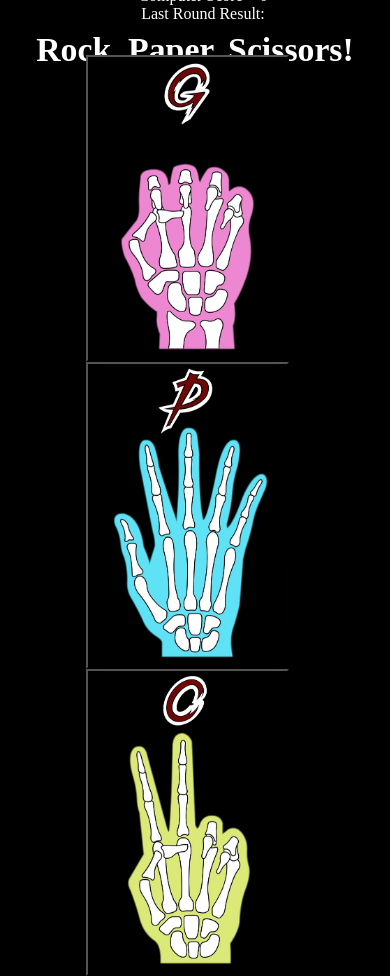
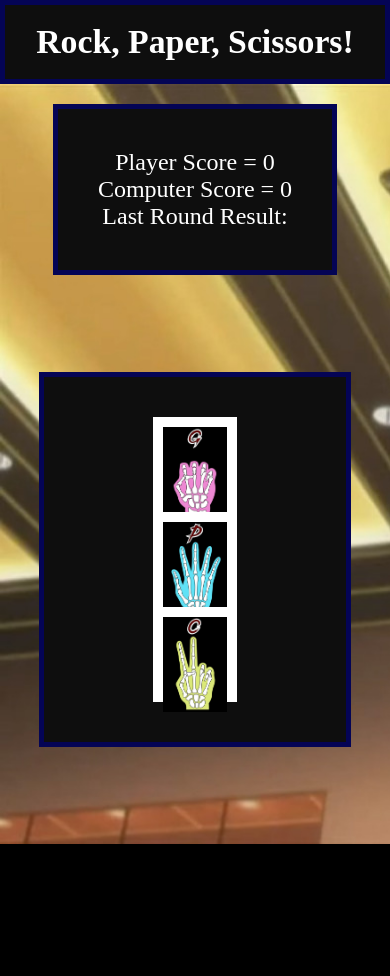
Before and after one commit to lewisgormanneale/rock-paper-scissors, a plain HTML site: page index.html in a window 390 px wide. Both pictures are taken after a click on the button "Start Game". After the commit the page ends 844 px from the top, so only its background shows below. Drawn offline with Linux system fonts and the light colour scheme; a web font is replaced by a local one.

Commit message:
css styling in progress for screen transitions

```diff
--- a/index.html
+++ b/index.html
@@ -10,38 +10,42 @@
     <title>Rock Paper Scissors</title>
 </head>
 <body>
-    <header id="header">
+    <header id="header" class="window">
         <h1>Rock, Paper, Scissors!</h1>
     </header>
     <main>
         <div id="start-screen">
-            <div id="game-start-window">
+            <div id="game-start-window" class="window">
                 <p>First to score 5 points wins!</p>
                 <button id="start-button">Start Game</button>
             </div>
         </div>
         <div id="game-screen" class="invisible">
-            <div id="scoreboard">
+            <div id="scoreboard" class="window">
                 <div id="player-score-message">Player Score = 0</div>
                 <div id="computer-score-message">Computer Score = 0</div>
                 <div>Last Round Result: <span id="last-round-result"></span></div>
             </div>
-            <div id="buttons">
+            <div id="buttons" class="window">
                 <button id="rock-button" class="button">
-                    <img src="images/rock.png">
+                    <img src="images/rock.png" class="button-image">
                 </button>
                 <button id="paper-button" class="button">
-                    <img src="images/paper.png">
+                    <img src="images/paper.png" class="button-image">
                 </button>
                 <button id="scissors-button" class="button">
-                    <img src="images/scissors.png">
+                    <img src="images/scissors.png" class="button-image">
                 </button>
             </div>
         </div>
         <div id="game-over-screen" class="invisible">
-            <h2>Game Over!</h2>
-            <p id="final-result"></p>
-            <button id="restart-button">Restart Game</button>
+            <h2 class="window">Game Over!</h2>
+            <img src="" id="victory-image">
+            <img src="" id="loss-image">
+            <div class="window">
+                <p id="final-result"></p>
+                <button id="restart-button">Restart Game</button>
+            </div>
         </div>
     </main>
     <script src="script.js"></script>
--- a/styles.css
+++ b/styles.css
@@ -7,25 +7,50 @@ html {
     font-family: 'Alice', serif;
 }
 
+body {
+    margin: 0;
+    padding: 0;
+    border: 0;
+}
+
+.window {
+    text-align: center;
+    border: 5px solid rgb(4, 4, 85);
+    color: white;
+    background-color: rgb(14, 14, 14);
+    box-sizing: border-box;
+}
+
 #header {
     display: flex;
-    flex-wrap: nowrap;
     align-items: center;
     justify-content: center;
     height: 10vh;
-    color: white;
-    font-size: 2rem;
-    text-align: center;
+    width: 100%;
+    margin: 0;
 }
 
 #game-start-window {
     display: flex;
     flex-direction: column;
     align-items: center;
-    background-color: rgb(0, 0, 0);
+    justify-content: space-between;
+    color: white;
+    text-align: center;
+    width: 30%;
+    height: auto;
     padding: 40px;
+}
+
+#start-button, #restart-button {
+    background-color: rgb(4, 4, 85);
+    border: 1px solid white;
     color: white;
-    border: 5px solid black;
+    padding: 15px 32px;
+    text-align: center;
+    text-decoration: none;
+    display: inline-block;
+    font-size: 16px;
 }
 
 #start-screen {
@@ -48,7 +73,10 @@ html {
     justify-content: center;
     width: 100vw;
     height:90vh;
-    position:absolute
+    position:absolute;
+    background-image: url(images/espoir-background.jpeg);
+    background-repeat: no-repeat;
+    background-size: cover;
 }
 
 #scoreboard {
@@ -56,27 +84,29 @@ html {
     flex-direction: column;
     align-items: center;
     justify-content: center;
-    color: white;
     padding-bottom: 32px;
+    padding: 40px;
+    margin-top: 5vw;
+    font-size: x-large;
 }
 
 #buttons {
     display: flex;
-    justify-content: space-between;
-    flex-wrap: wrap;
+    justify-content: space-around;
     align-items: center;
     width: 60%;
     margin: auto;
+    padding: 40px;
 }
 
 .button {
     margin: 0;
     padding: 0;
-    background-color: black;
+    border: 10px solid white;
 }
 
-.button img {
-    height: 300px;
+.button-image {
+    max-height: 300px;
 }
 
 #game-over-screen {
@@ -87,7 +117,11 @@ html {
     color: white;
     width: 100vw;
     height:90vh;
-    position:absolute
+    position:absolute;
+    font-size: x-large;
+    background-image: url(images/espoir-background.jpeg);
+    background-repeat: no-repeat;
+    background-size: cover;
 }
 
 .invisible {
@@ -98,4 +132,14 @@ html {
     #header {
         font-size: 2vh;
     }
+    #buttons {
+        width: 80%;
+        flex-direction: column;
+    }
+    .button, .button-image {
+        max-width:230px;
+        max-height:95px;
+        width: auto;
+        height: auto;
+    }
 }
```
Also changed, not shown: images/espoir-background.jpeg (added).
